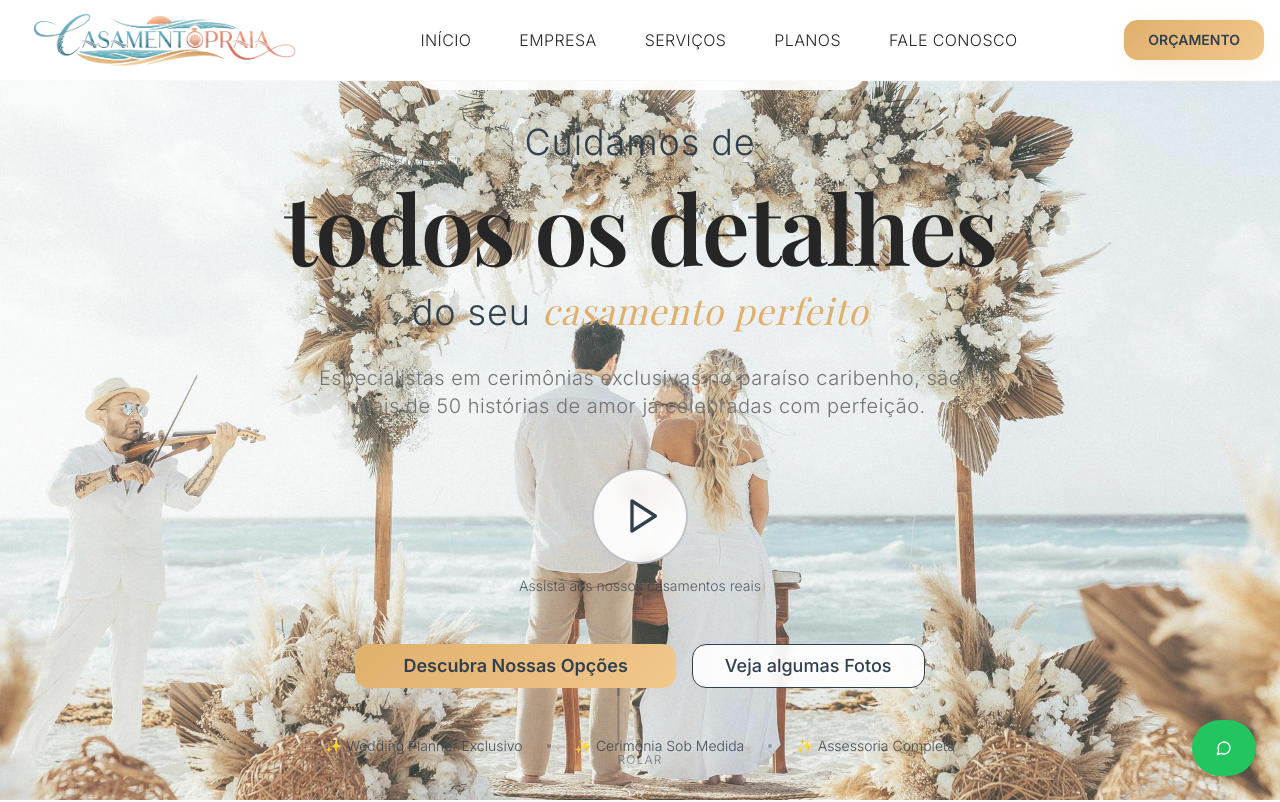
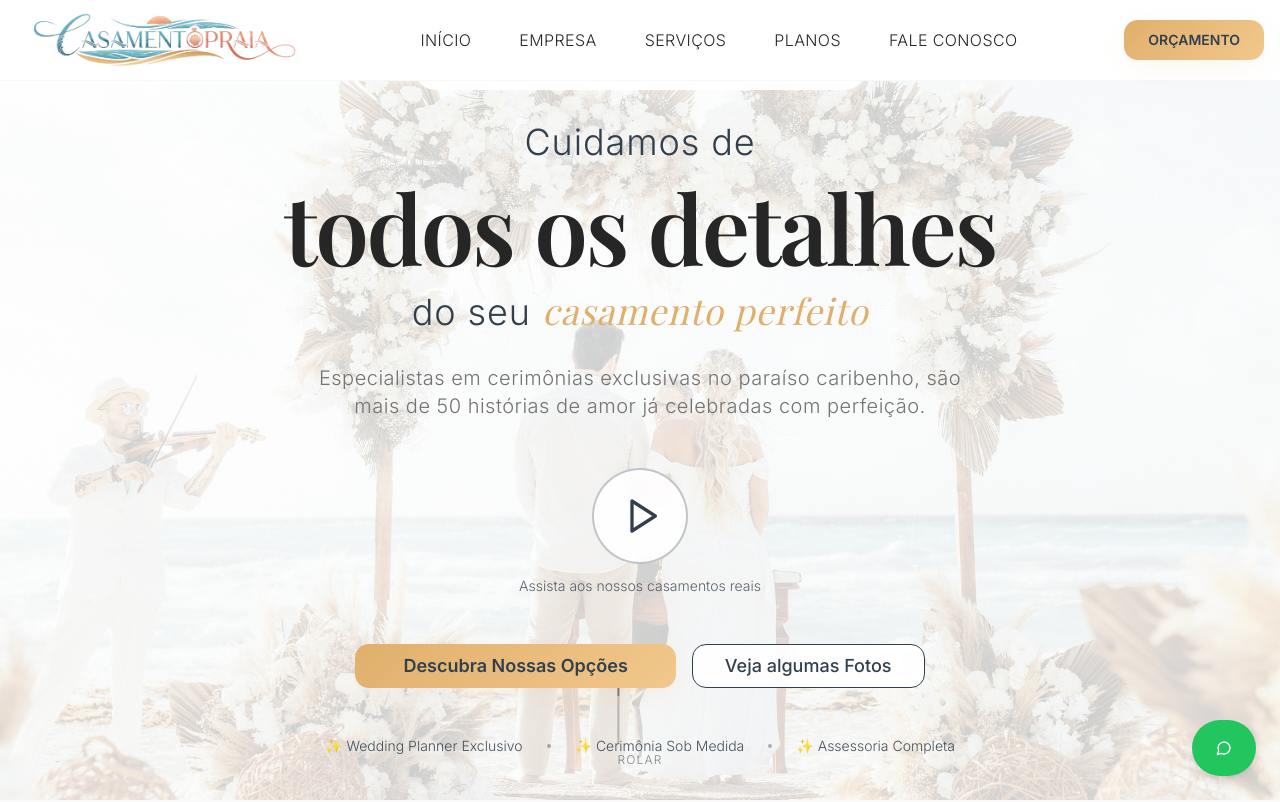
Before and after one commit to allanmonteiro10/cancun-vows-paradise, a React (Vite) app: page / in a window 1280 px wide. Shown: the top 802 px of the page. Built offline with nearby package versions, Linux system fonts and the light colour scheme; a web font is replaced by a local one.

Commit message:
Aumentar transparência do hero

```diff
--- a/src/index.css
+++ b/src/index.css
@@ -45,7 +45,7 @@ All colors MUST be HSL.
     --ring: 35 65% 65%;
 
     /* Elegant Gradients */
-    --gradient-hero: linear-gradient(135deg, hsl(0 0% 100% / 0.2), hsl(0 0% 100% / 0.2));
+    --gradient-hero: linear-gradient(135deg, hsl(0 0% 100% / 0.8), hsl(0 0% 100% / 0.8));
     --gradient-gold: linear-gradient(135deg, hsl(35 65% 65%), hsl(35 80% 75%));
     --gradient-subtle: linear-gradient(180deg, hsl(0 0% 98%), hsl(0 0% 96%));
 
```
